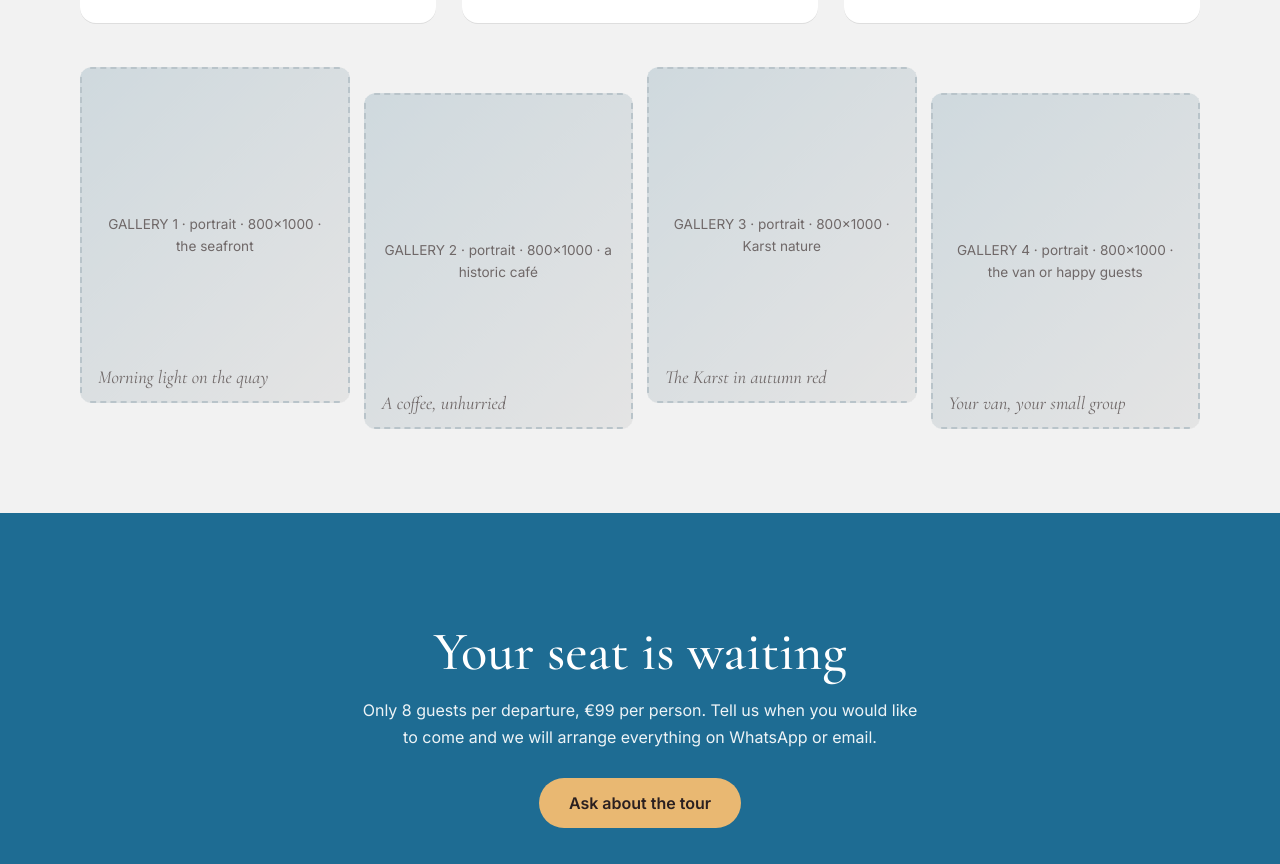
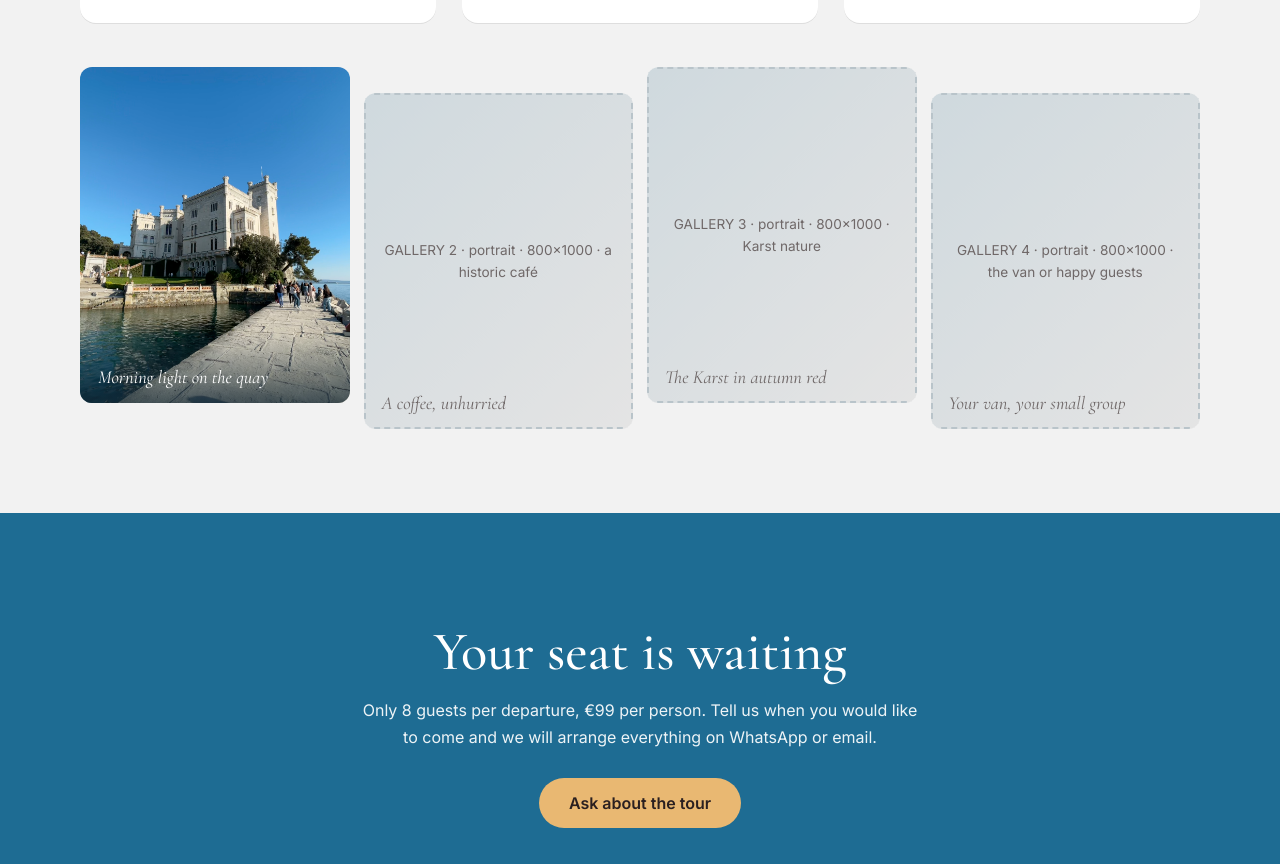
Before and after one commit to Stefbat/triestour, a plain HTML site: page index.html in a window 1280 px wide. Shown: the part 3429-4293 px from the top of the page. Drawn offline with nearby package versions, Linux system fonts and the light colour scheme.

Commit message:
Update index.html

```diff
--- a/index.html
+++ b/index.html
@@ -278,7 +278,7 @@ const PHOTOS = {
   day1:  {url:"castello.png", cap:"Miramare, white on the water", hint:"STOP 1 · 4:3 · 1200×900 · Miramare Castle"},
   day2:  {url:"", cap:"Muggia, a harbour of pastel houses", hint:"STOP 2 · 4:3 · 1200×900 · Grotta Gigante"},
   day3:  {url:"", cap:"grad eccecc", hint:"STOP 3 · 4:3 · 1200×900 · Muggia harbour"},
-  g1:    {url:"", cap:"Morning light on the quay", hint:"GALLERY 1 · portrait · 800×1000 · the seafront"},
+  g1:    {url:"castello2.png", cap:"Morning light on the quay", hint:"GALLERY 1 · portrait · 800×1000 · the seafront"},
   g2:    {url:"", cap:"A coffee, unhurried", hint:"GALLERY 2 · portrait · 800×1000 · a historic café"},
   g3:    {url:"", cap:"The Karst in autumn red", hint:"GALLERY 3 · portrait · 800×1000 · Karst nature"},
   g4:    {url:"", cap:"Your van, your small group", hint:"GALLERY 4 · portrait · 800×1000 · the van or happy guests"}
```
